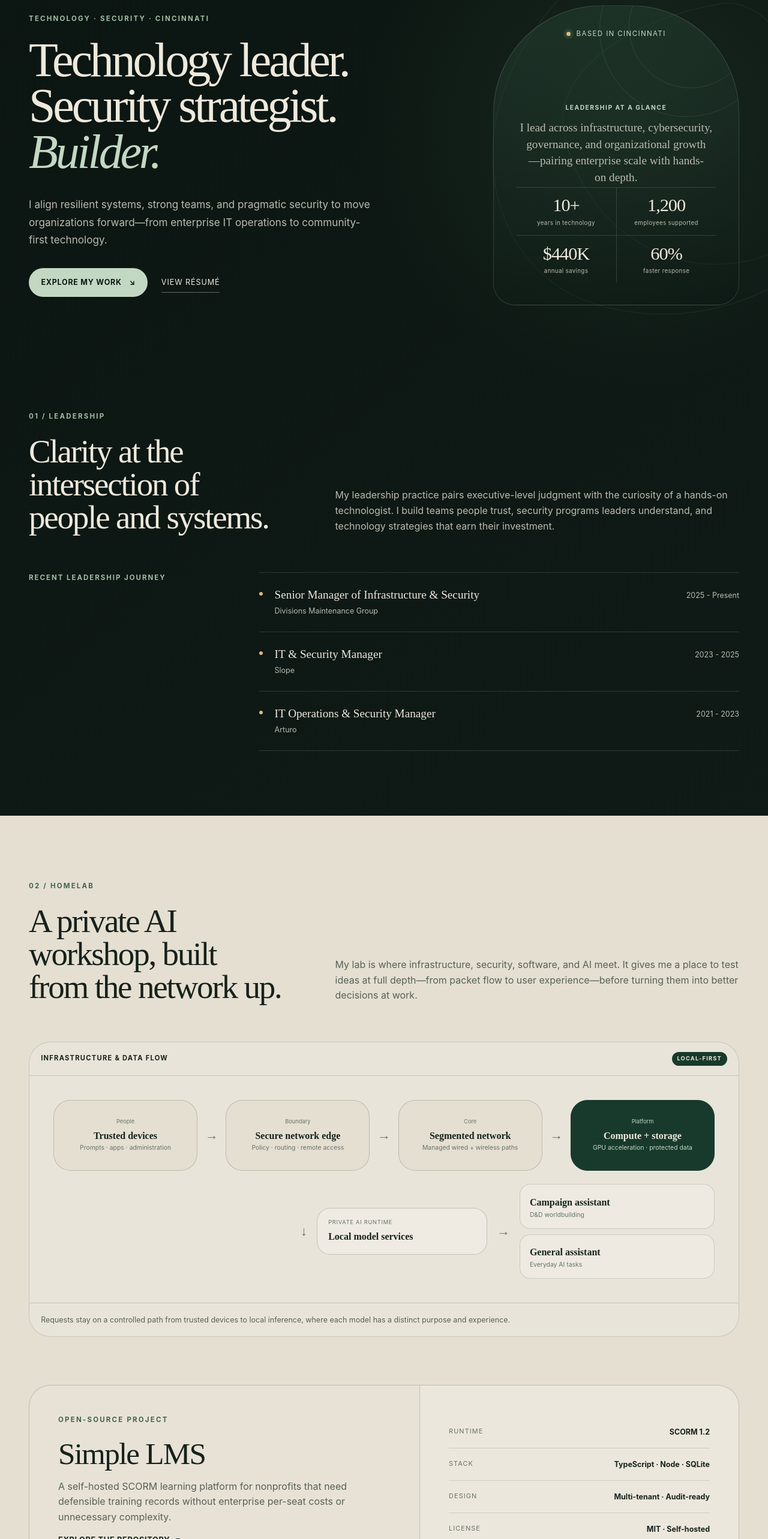
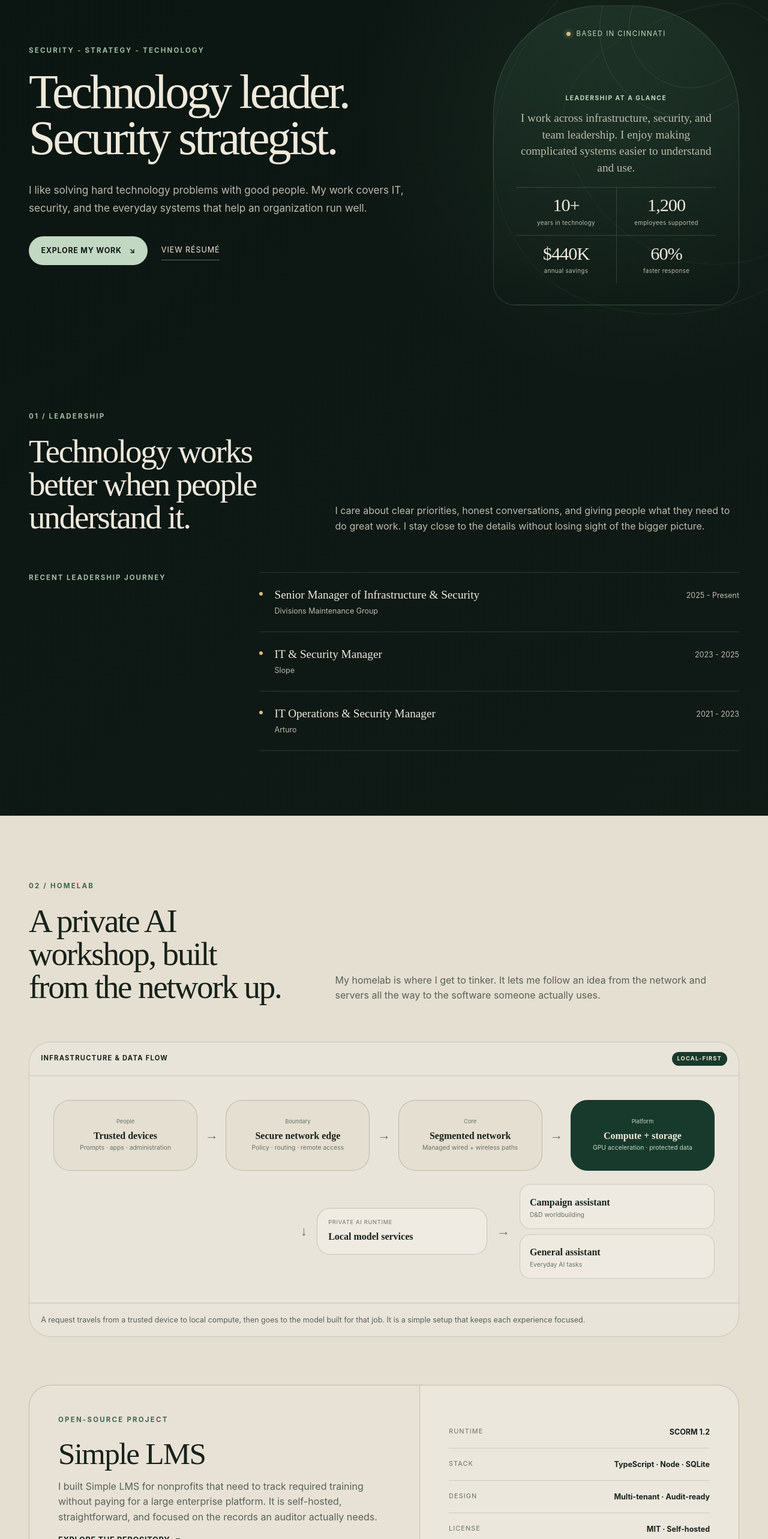
Before and after one commit to BenjaminWard-Python/benjamin-ward-portfolio, a Next.js app: page / in a window 1280 px wide. Shown: the part 161-2727 px from the top of the page at 60% size. Built offline with nearby package versions, Linux system fonts and the light colour scheme.

Commit message:
Make portfolio copy more conversational

```diff
--- a/app/globals.css
+++ b/app/globals.css
@@ -330,7 +330,7 @@ h1 em {
   position: relative;
   z-index: 1;
   max-width: 340px;
-  margin: 6.6rem auto 0;
+  margin: 5.6rem auto 0;
   text-align: center;
 }
 
@@ -1022,7 +1022,7 @@ h2 {
   }
 
   .arch-summary {
-    margin-top: 6.2rem;
+    margin-top: 5.6rem;
   }
 
   .project-details div {
--- a/app/layout.tsx
+++ b/app/layout.tsx
@@ -15,31 +15,31 @@ export async function generateMetadata(): Promise<Metadata> {
     metadataBase: new URL(baseUrl),
     title: "Benjamin Ward | Technology & Security Leader",
     description:
-      "Technology leader, security strategist, and builder leading resilient systems, strong teams, and pragmatic cybersecurity.",
+      "Benjamin Ward works across technology, security, leadership, and community-focused IT.",
     alternates: {
       canonical: "/",
     },
     openGraph: {
       title: "Benjamin Ward | Technology & Security Leader",
       description:
-        "Technology leader. Security strategist. Builder. Explore leadership impact, a private AI homelab, community work, and credentials.",
+        "Technology leader and security strategist. Explore leadership experience, a private AI homelab, community work, and credentials.",
       url: "/",
       siteName: "Benjamin Ward",
       type: "website",
       images: [
         {
-          url: "/og.png",
+          url: "/og-v2.png",
           width: 1731,
           height: 909,
-          alt: "Benjamin Ward — Technology leader. Security strategist. Builder.",
+          alt: "Benjamin Ward. Technology leader. Security strategist.",
         },
       ],
     },
     twitter: {
       card: "summary_large_image",
       title: "Benjamin Ward | Technology & Security Leader",
-      description: "Technology leader. Security strategist. Builder.",
-      images: ["/og.png"],
+      description: "Technology leader. Security strategist.",
+      images: ["/og-v2.png"],
     },
     icons: {
       icon: "/favicon.png",
--- a/app/page.tsx
+++ b/app/page.tsx
@@ -61,18 +61,16 @@ export default function Home() {
       <main id="main-content">
         <section className="hero wrap" id="top" aria-labelledby="hero-title">
           <div className="hero-copy">
-            <p className="eyebrow">Technology · Security · Cincinnati</p>
+            <p className="eyebrow">Security - Strategy - Technology</p>
             <h1 id="hero-title">
               Technology leader.
               <br />
               Security strategist.
-              <br />
-              <em>Builder.</em>
             </h1>
             <p className="hero-intro">
-              I align resilient systems, strong teams, and pragmatic security
-              to move organizations forward—from enterprise IT operations to
-              community-first technology.
+              I like solving hard technology problems with good people. My work
+              covers IT, security, and the everyday systems that help an
+              organization run well.
             </p>
             <div className="hero-actions">
               <a className="button button-primary" href="#leadership">
@@ -89,8 +87,8 @@ export default function Home() {
             <div className="arch-summary">
               <p className="arch-kicker">Leadership at a glance</p>
               <p>
-                I lead across infrastructure, cybersecurity, governance, and
-                organizational growth—pairing enterprise scale with hands-on depth.
+                I work across infrastructure, security, and team leadership. I
+                enjoy making complicated systems easier to understand and use.
               </p>
             </div>
             <div className="arch-metrics" aria-label="Career impact">
@@ -106,13 +104,12 @@ export default function Home() {
           <div className="section-heading">
             <div>
               <p className="eyebrow">01 / Leadership</p>
-              <h2>Clarity at the intersection of people and systems.</h2>
+              <h2>Technology works better when people understand it.</h2>
             </div>
             <p className="section-lede">
-              My leadership practice pairs executive-level judgment with the
-              curiosity of a hands-on technologist. I build teams people trust,
-              security programs leaders understand, and technology strategies
-              that earn their investment.
+              I care about clear priorities, honest conversations, and giving
+              people what they need to do great work. I stay close to the
+              details without losing sight of the bigger picture.
             </p>
           </div>
 
@@ -141,10 +138,9 @@ export default function Home() {
                 <h2>A private AI workshop, built from the network up.</h2>
               </div>
               <p className="section-lede">
-                My lab is where infrastructure, security, software, and AI meet.
-                It gives me a place to test ideas at full depth—from packet flow
-                to user experience—before turning them into better decisions at
-                work.
+                My homelab is where I get to tinker. It lets me follow an idea
+                from the network and servers all the way to the software someone
+                actually uses.
               </p>
             </div>
 
@@ -197,8 +193,9 @@ export default function Home() {
                 </div>
               </div>
               <p className="flow-note">
-                Requests stay on a controlled path from trusted devices to local
-                inference, where each model has a distinct purpose and experience.
+                A request travels from a trusted device to local compute, then
+                goes to the model built for that job. It is a simple setup that
+                keeps each experience focused.
               </p>
             </div>
 
@@ -207,9 +204,10 @@ export default function Home() {
                 <p className="eyebrow">Open-source project</p>
                 <h3>Simple LMS</h3>
                 <p>
-                  A self-hosted SCORM learning platform for nonprofits that need
-                  defensible training records without enterprise per-seat costs
-                  or unnecessary complexity.
+                  I built Simple LMS for nonprofits that need to track required
+                  training without paying for a large enterprise platform. It is
+                  self-hosted, straightforward, and focused on the records an
+                  auditor actually needs.
                 </p>
                 <a
                   className="project-link"
@@ -240,10 +238,10 @@ export default function Home() {
             <div className="community-copy">
               <p className="stratit-name">StratIT Solutions</p>
               <p>
-                I founded StratIT Solutions to provide affordable IT and
-                cybersecurity support to local fire departments and nonprofits—organizations
-                often overlooked by large service providers, but
-                no less deserving of reliable, secure technology.
+                I started StratIT Solutions because fire departments and
+                nonprofits deserve dependable IT and security help, even when
+                they do not have a large budget. The goal is simple: give local
+                organizations practical support they can afford.
               </p>
               <ul>
                 <li>Managed IT and practical cybersecurity</li>
@@ -270,9 +268,9 @@ export default function Home() {
                 <h2>Always learning. Always raising the standard.</h2>
               </div>
               <p className="section-lede">
-                Formal study and industry credentials support the work—but the
-                real value is translating that knowledge into safer systems,
-                stronger teams, and sound executive decisions.
+                I genuinely enjoy learning. Each degree and certification gives
+                me another way to look at a problem, ask better questions, and
+                help a team make a sound decision.
               </p>
             </div>
 
@@ -293,7 +291,10 @@ export default function Home() {
                   <article>
                     <span>In progress</span>
                     <h3>MS, Computer Science</h3>
-                    <p>Artificial Intelligence &amp; Machine Learning</p>
+                    <p>
+                      Western Governors University · Artificial Intelligence &amp;
+                      Machine Learning
+                    </p>
                   </article>
                 </div>
               </div>
@@ -328,7 +329,8 @@ export default function Home() {
             <div className="contact-copy">
               <p>
                 If you&apos;d like to talk about technology, security, leadership,
-                or a problem worth solving, I&apos;d be glad to hear from you.
+                or an interesting problem, feel free to reach out. I&apos;m always
+                happy to have a good conversation.
               </p>
               <a className="button button-primary" href="mailto:benjamin@benjamin-ward.com">
                 Start a conversation <span aria-hidden="true">↗</span>
```
Also changed, not shown: public/og-v2.png (added), 1 other file (tests, documents, lock files or other folders).
